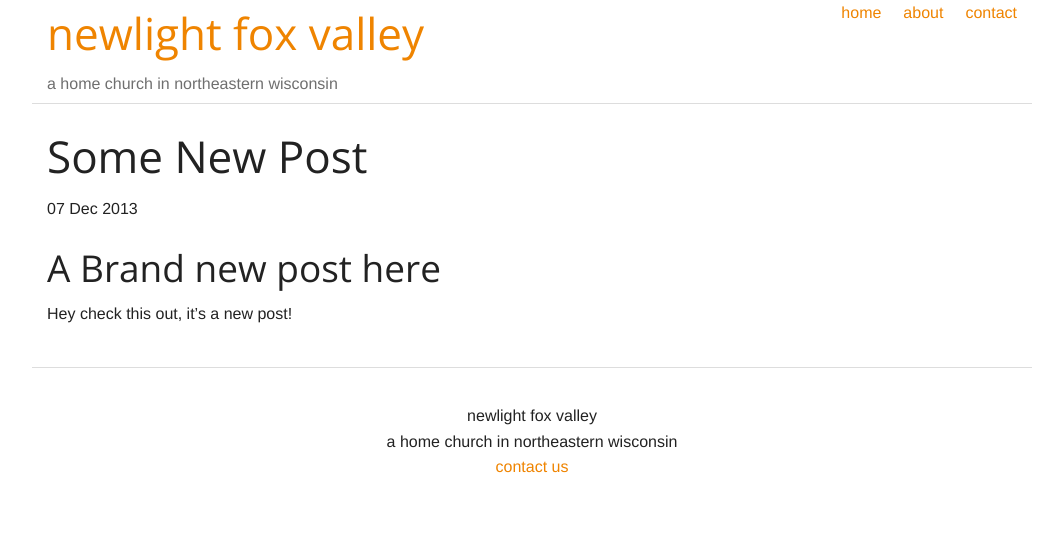
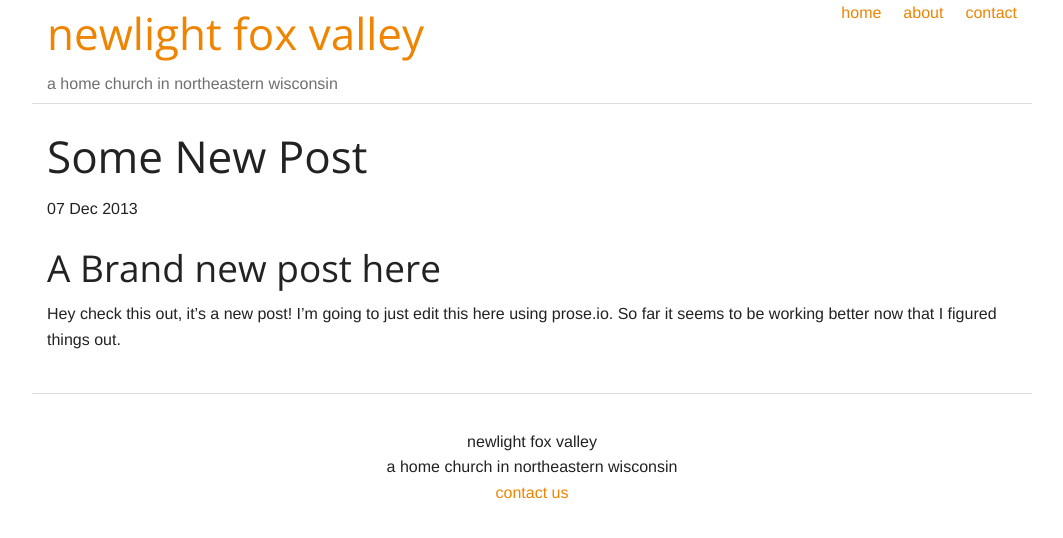
Before and after one commit to newlightchurch/newlightchurch.github.io, a Jekyll site: the page built from _posts/2013-12-07-some-post.md, in a window 1280 px wide. Shown: the top 538 px of the page, without its empty margins (108-1171 px from the left). Built offline with Jekyll 4.4.1, drawn with Linux system fonts in a browser that asks for light colours; Markdown is read by kramdown in place of the engine named in the settings.

Commit message:
Updated 2013-12-07-some-post.md

```diff
--- a/_posts/2013-12-07-some-post.md
+++ b/_posts/2013-12-07-some-post.md
@@ -1,8 +1,9 @@
 ---
 layout: post
 title: Some New Post
+published: true
 ---
 
 ##A Brand new post here
 
-Hey check this out, it's a new post!
+Hey check this out, it's a new post! I'm going to just edit this here using prose.io. So far it seems to be working better now that I figured things out.
```
